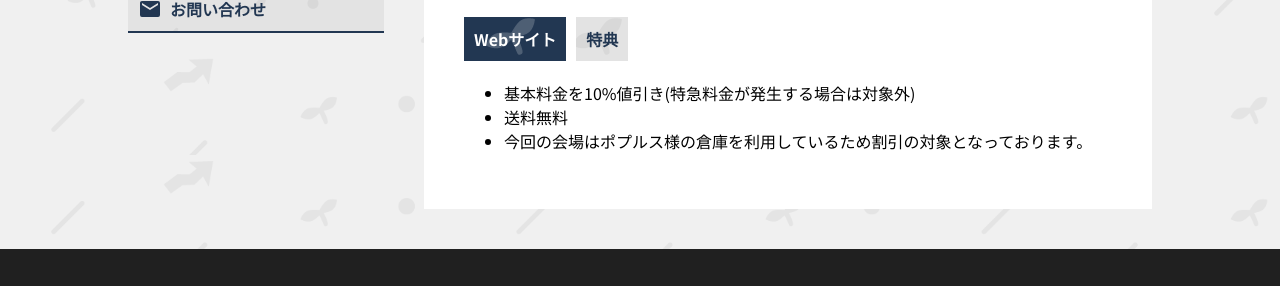
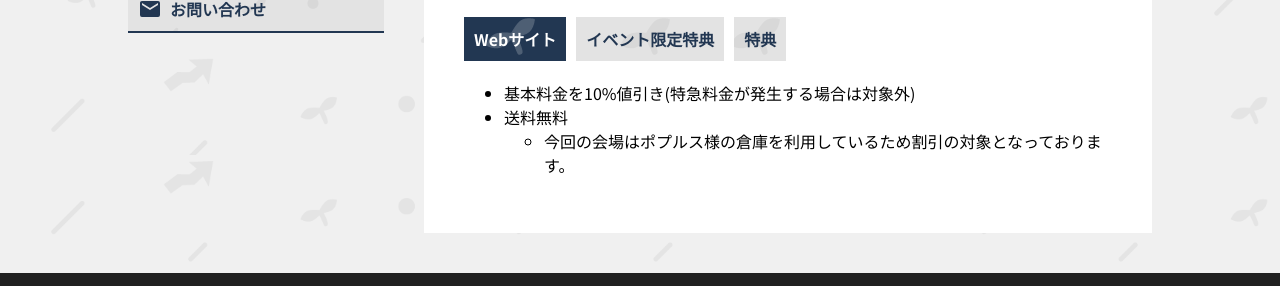
Before and after one commit to nectarition/AstroSakura-FTS, a plain HTML site: page printing/index.html in a window 1280 px wide. Shown: the part 645-931 px from the top of the page. Drawn offline with Linux system fonts and the light colour scheme.

Commit message:
🚀 Deploy 02f4faee85e4bab769f479356d5a5024f53f7519 by GitHub Actions

```diff
--- a/printing/index.html
+++ b/printing/index.html
@@ -143,12 +143,16 @@
 <p><a href="https://www.popls.co.jp/"><img src="https://www2.popls.co.jp/pop/img/popls_bn2020c.jpg" alt="株式会社ポプルス様"></a></p>
 <p class="btn_wrap">
   <a class="btn btn-primary" href="https://www.popls.co.jp/">Webサイト</a>
+  <a class="btn" href="/event">イベント限定特典</a>
   <a class="btn" href="https://www2.popls.co.jp/pop/garage/favorable.html">特典</a>
 </p>
 <ul>
 <li>基本料金を10%値引き(特急料金が発生する場合は対象外)</li>
-<li>送料無料</li>
+<li>送料無料
+<ul>
 <li>今回の会場はポプルス様の倉庫を利用しているため割引の対象となっております。</li>
+</ul>
+</li>
 </ul>
       </main>
     </div>
```
Also changed, not shown: event/index.html (+1 -0 lines).
